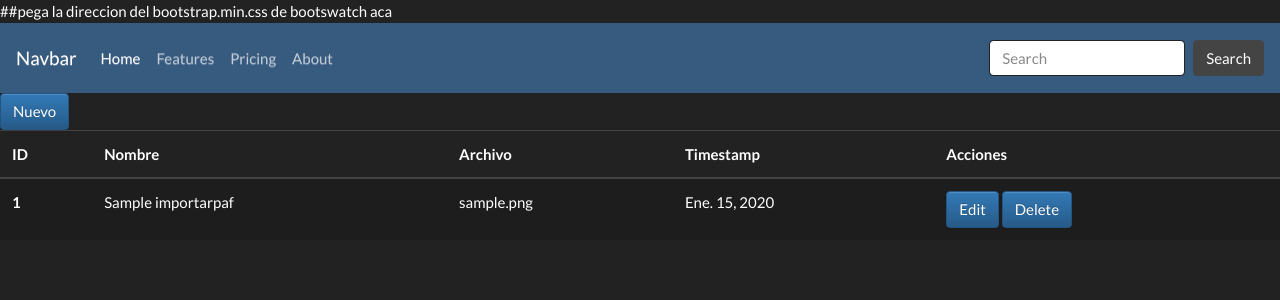
After one commit to luchompi/Reconciliacion, a Django app: page /PAF/index_file/ in a window 1280 px wide. The commit adds this page. Shown: the top 300 px of the page. Run offline with Django 3.2, Linux system fonts and the light colour scheme; tables that the repository leaves empty hold one stand-in row (values such as "Sample post"); some libraries are stand-ins or nearby versions.

Commit message:
Añadido crud a tabla XLSX, delete no funciona

```diff
--- a/PAF/forms.py
+++ b/PAF/forms.py
@@ -4,4 +4,4 @@ from .models import ImportarPAF
 class ExcelModelForm(forms.ModelForm):
     class Meta:
         model = ImportarPAF
-        fields = ('file_name',)
+        fields = ('nombre_archivo','file_name',)
--- a/PAF/models.py
+++ b/PAF/models.py
@@ -19,7 +19,7 @@ class Paf(models.Model):
     timestamps = models.DateTimeField(auto_now_add=True)
 
 class ImportarPAF(models.Model):
-
+    nombre_archivo = models.CharField(max_length=50)
     file_name=models.FileField(upload_to='excel')
     timestamp = models.DateField(auto_now=True)
     subido = models.BooleanField(default=False)
@@ -27,7 +27,7 @@ class ImportarPAF(models.Model):
 
 
     def __str__(self):
-        return f"File id: {self.id}"
+        return str(self.nombre_archivo)
 
     def __unicode__(self):
         return
--- a/PAF/urls.py
+++ b/PAF/urls.py
@@ -1,9 +1,15 @@
 from django.urls import path
 from . import views
 
-app_name="autor"
+app_name="paf"
 
 urlpatterns = [
     path('', views.index, name='index'),
     path('Cargar_Excell/', views.upload, name='carga'),
+    path('index_file/', views.index_file.as_view(), name='index-archivo'),
+    path('editar/<pk>/', views.update_file.as_view(), name='editar_archivo'),
+    path('eliminar/<int:id>/', views.file_delete, name='eliminar_archivo'),
+
+
+
 ]
--- a/PAF/views.py
+++ b/PAF/views.py
@@ -1,13 +1,37 @@
 from django.shortcuts import render
 from .forms import ExcelModelForm
+from PAF.models import *
+from django.urls import reverse_lazy
+from django.views.generic import ListView,UpdateView, DeleteView
 # Create your views here.
+#Carga de los XLSX
 def upload(request):
 	form = ExcelModelForm(request.POST or None, request.FILES or None)
 	if form.is_valid():
 		form.save()
 		form = ExcelModelForm
+
 	return render(request,'PAF/upload.html', {'form':form})
 
-
+#Index de los PAF Cargados
 def index(request):
 	return render(request,'PAF/index.html')
+
+#Index de los XLSX cargados
+class index_file(ListView):
+	model = ImportarPAF
+	template_name = 'PAF/index_file.html'
+
+
+class update_file(UpdateView):
+	model = ImportarPAF
+	form_class=ExcelModelForm
+	template_name= 'PAF/upload.html'
+	success_url =reverse_lazy('paf:index-archivo')
+
+def file_delete(request,id):
+    file = ImportarPAF.objects.get(id=id)
+    if request.method == 'POST':
+        file.delete()
+        return redirect('paf:index-archivo')
+    return render(request, 'PAF/delete_file.html',{'file':file})
--- /dev/null
+++ b/templates/PAF/index_file.html
@@ -0,0 +1,34 @@
+{% extends 'base/base.html' %}
+{% block content %}
+<a class="btn btn-primary" href="{% url 'paf:carga' %}">Nuevo</a>
+
+<table class="table table-hover">
+  <thead>
+    <tr>
+      <th scope="col">ID</th>
+      <th scope="col">Nombre</th>
+      <th scope="col">Archivo</th>
+      <th scope="col">Timestamp</th>
+         <th scope="col">Acciones</th>
+    </tr>
+  </thead>
+  <tbody>
+  {% if object_list %}
+    {% for reg in object_list %}
+    <tr class="table-active">
+      <th scope="row">{{ reg.id }}</th>
+      <td>{{ reg.nombre_archivo }}</td>
+      <td>{{ reg.file_name }}</td>
+      <td>{{ reg.timestamp }}</td>
+      <td><a class="btn btn-primary" href="{% url 'paf:editar_archivo' reg.id %}">Edit</a>
+        <a class="btn btn-primary" href="{% url 'paf:eliminar_archivo' reg.id %}">Delete</a></td>
+
+
+    </tr>
+  {% endfor %}
+  {% else %}
+  <tr><td colspan="8">No hay Registros!</td></tr>
+  {% endif %}
+  </tbody>
+</table>
+{% endblock %}
--- a/templates/base/base.html
+++ b/templates/base/base.html
@@ -1,4 +1,5 @@
-{%load static%}<!doctype html>
+{%load static%}
+<!doctype html>
 <html lang="en">
 <head>
     <meta charset="UTF-8">
```
Also changed, not shown: templates/PAF/delete_file.html (added, +13 -0 lines), CAB/migrations/0001_initial.py, PAF/migrations/0001_initial.py, PAF/migrations/0002_auto_20201004_0127.py (deleted).
